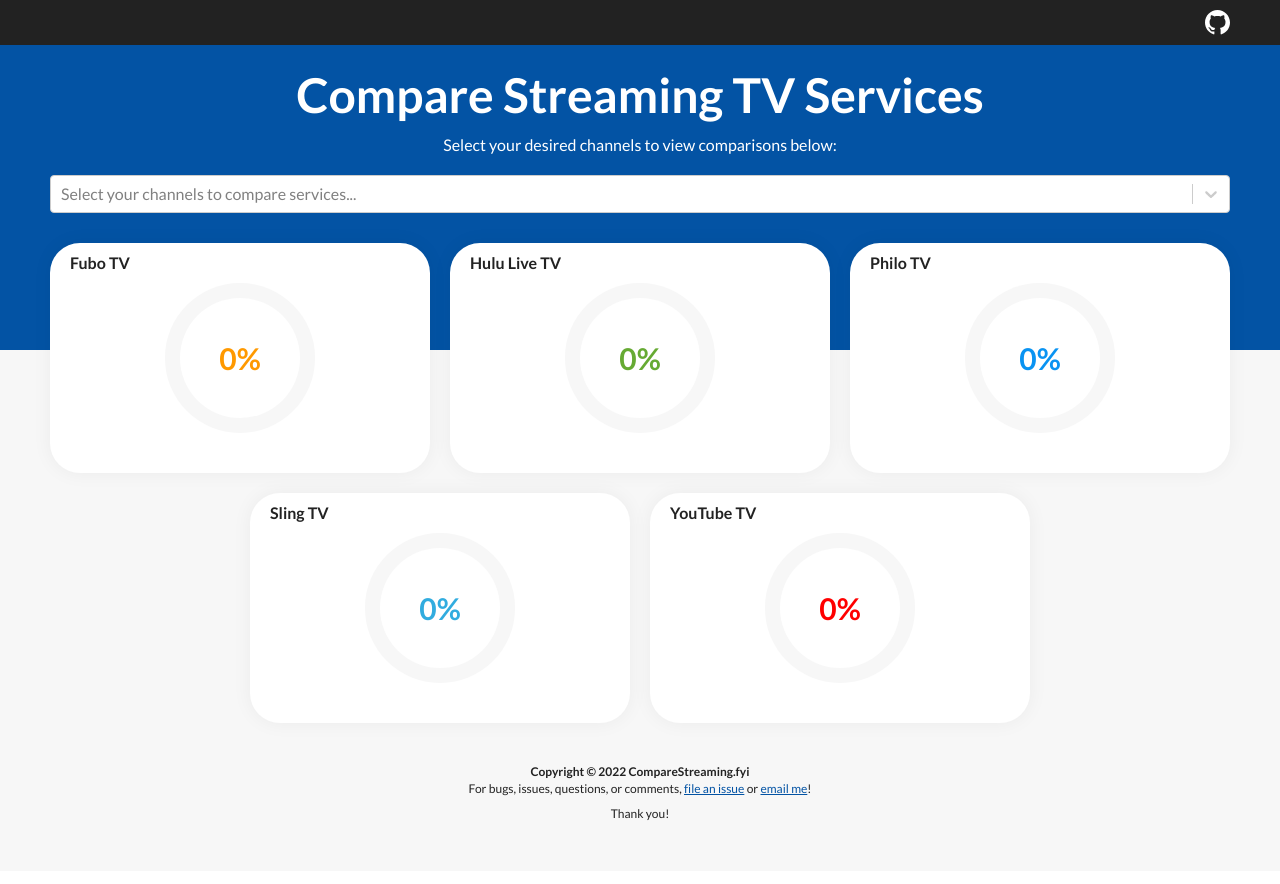
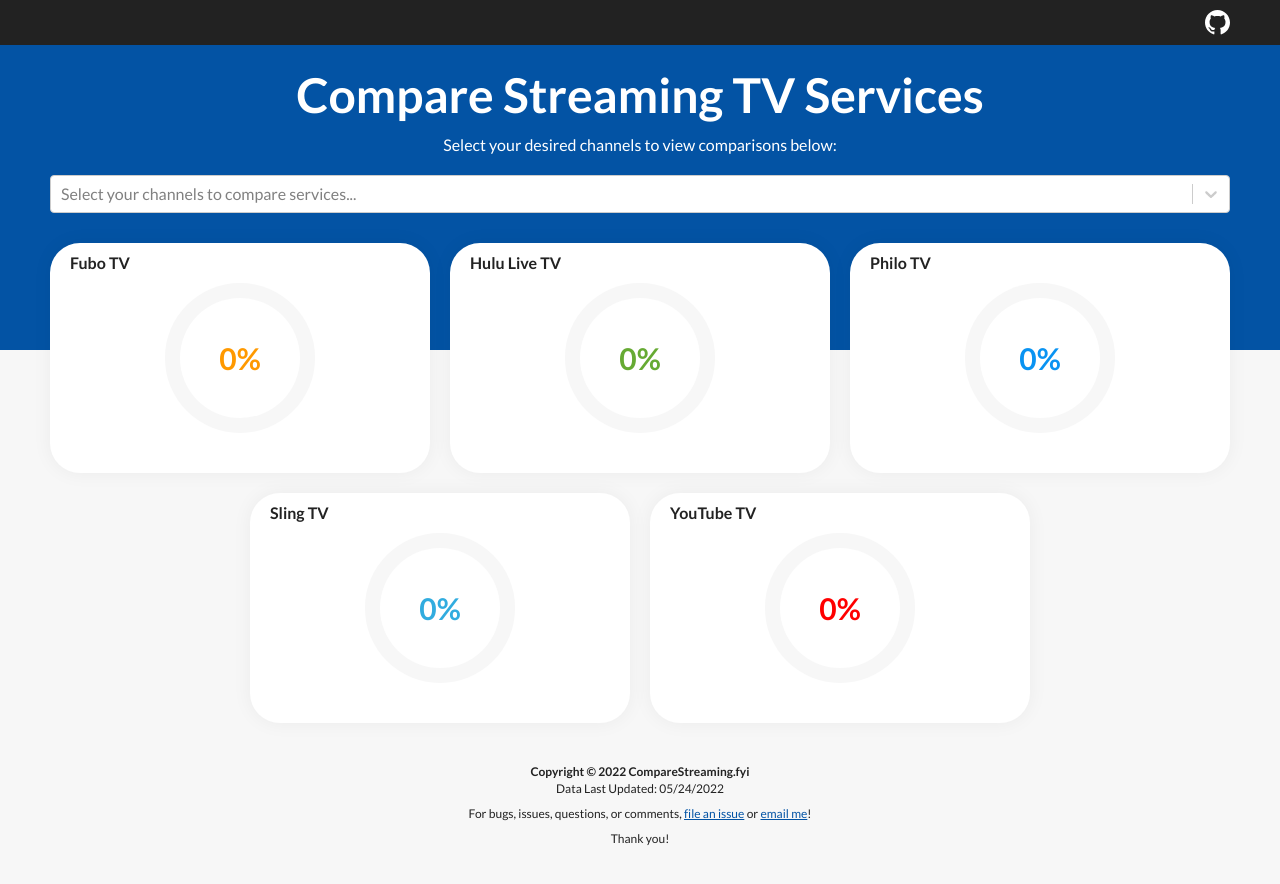
Before and after one commit to coreyleelarson/comparestreaming.fyi, a React (Create React App) app: page / in a window 1280 px wide. Shown: the top 884 px of the page. Built offline with nearby package versions, Linux system fonts and the light colour scheme.

Commit message:
Adds last updated date to footer.

```diff
--- a/src/components/Footer/index.tsx
+++ b/src/components/Footer/index.tsx
@@ -6,6 +6,7 @@
       <strong>
         Copyright &copy; {new Date().getFullYear()} CompareStreaming.fyi
       </strong>
+      <p>Data Last Updated: 05/24/2022</p>
       <p>
         For bugs, issues, questions, or comments,{" "}
         <a
```
